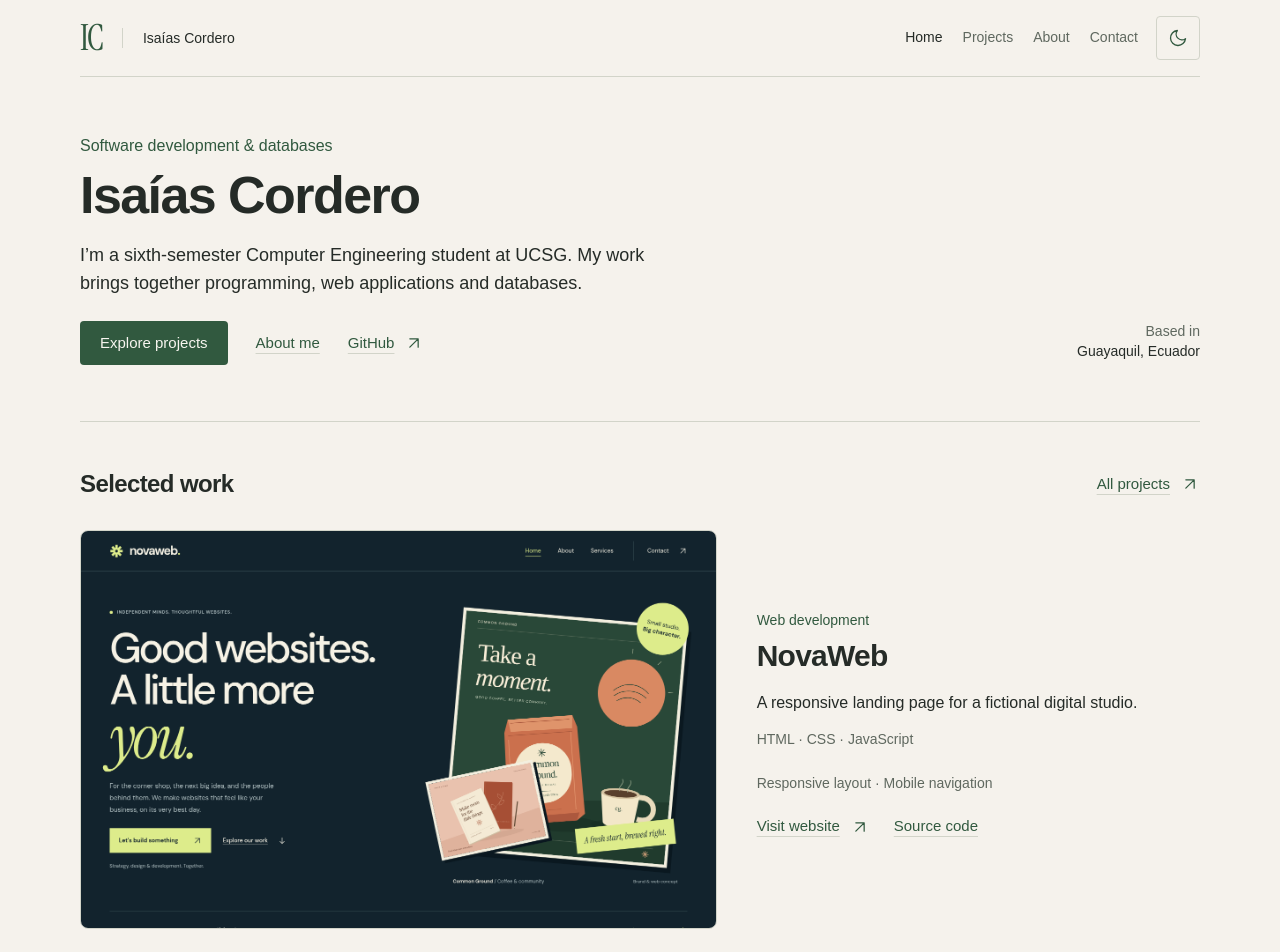
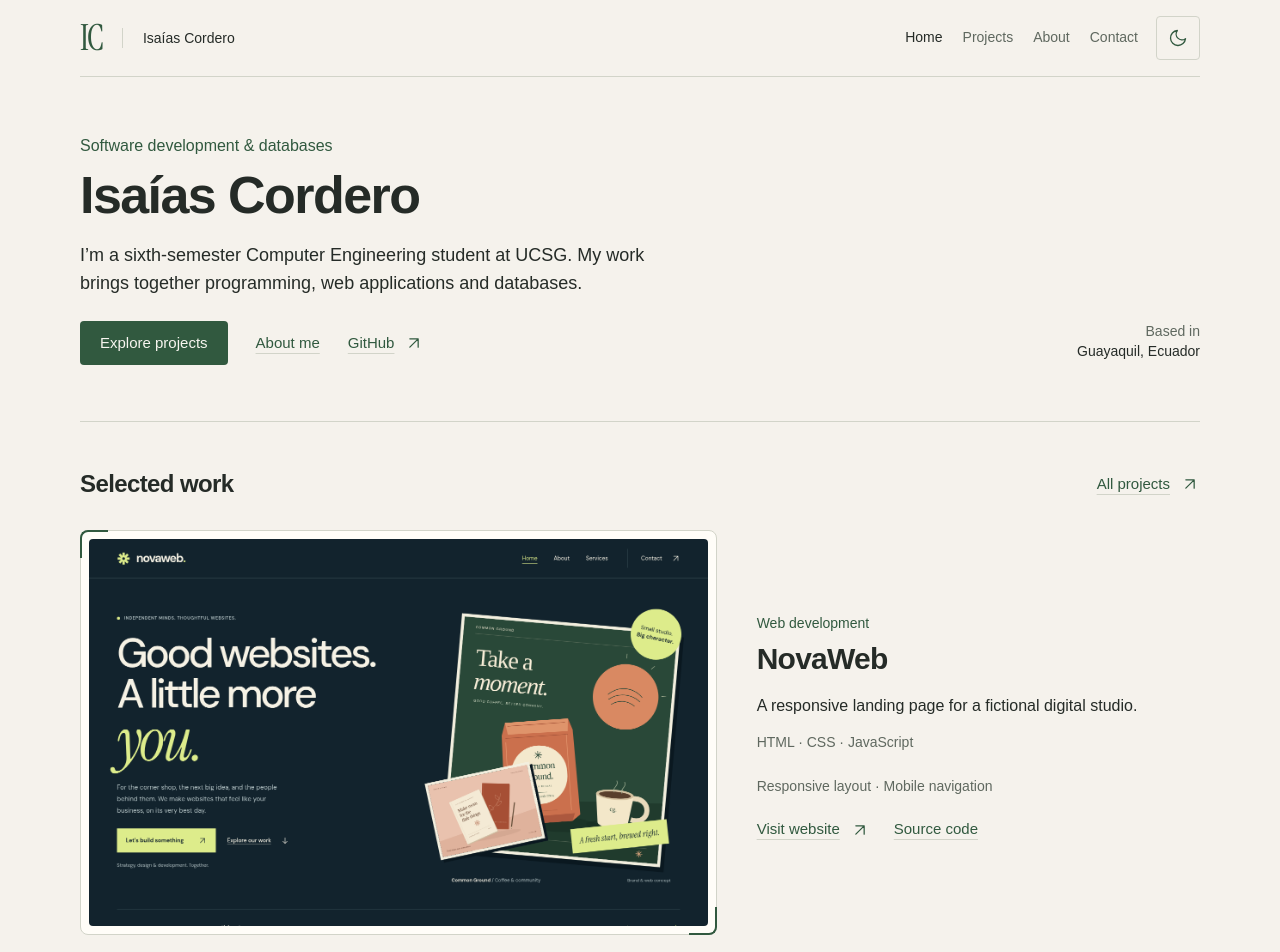
Before and after one commit to isaiasdevco/react-portfolio, a React (Vite) app: page / in a window 1280 px wide. Shown: the top 952 px of the page. Built offline with nearby package versions, Linux system fonts and the light colour scheme.

Commit message:
Frame project previews

```diff
--- a/src/components/projects/ProjectCard.jsx
+++ b/src/components/projects/ProjectCard.jsx
@@ -25,7 +25,7 @@ export default function ProjectCard({ project }) {
           {image}
         </a>
       ) : (
-        <div className="overflow-hidden rounded-preview border border-border bg-surface">
+        <div className="project-preview">
           {image}
         </div>
       )}
--- a/src/sections/FeaturedProject.jsx
+++ b/src/sections/FeaturedProject.jsx
@@ -26,7 +26,7 @@ export default function FeaturedProject({ project }) {
           {image}
         </a>
       ) : (
-        <div className="overflow-hidden rounded-preview border border-border bg-surface md:col-span-7">
+        <div className="project-preview md:col-span-7">
           {image}
         </div>
       )}
--- a/src/styles/globals.css
+++ b/src/styles/globals.css
@@ -104,12 +104,42 @@
   }
 
   .project-preview {
+    position: relative;
     display: block;
-    overflow: hidden;
     border: 1px solid var(--color-border);
     border-radius: var(--radius-preview);
+    padding: 0.5rem;
     background: var(--color-surface);
     transition: border-color var(--transition-duration);
+  }
+
+  .project-preview img {
+    border-radius: calc(var(--radius-preview) - 0.25rem);
+  }
+
+  .project-preview::before,
+  .project-preview::after {
+    position: absolute;
+    width: 1.75rem;
+    height: 1.75rem;
+    pointer-events: none;
+    content: '';
+  }
+
+  .project-preview::before {
+    top: -1px;
+    left: -1px;
+    border-top: 2px solid var(--color-primary);
+    border-left: 2px solid var(--color-primary);
+    border-top-left-radius: var(--radius-preview);
+  }
+
+  .project-preview::after {
+    right: -1px;
+    bottom: -1px;
+    border-right: 2px solid var(--color-primary);
+    border-bottom: 2px solid var(--color-primary);
+    border-bottom-right-radius: var(--radius-preview);
   }
 
   .form-control {
@@ -161,7 +191,7 @@
       color: var(--color-primary);
     }
 
-    .project-preview:hover {
+    a.project-preview:hover {
       border-color: var(--color-primary);
     }
   }
```
